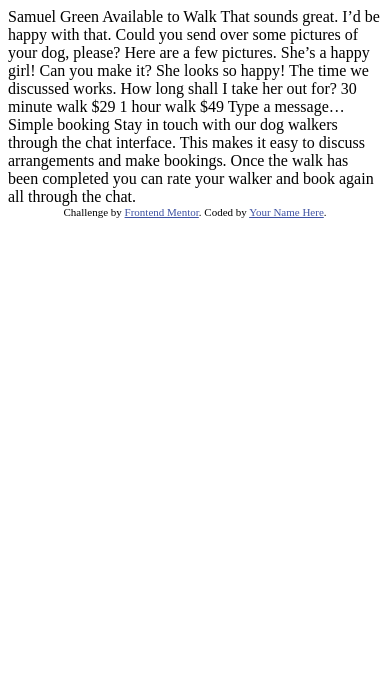
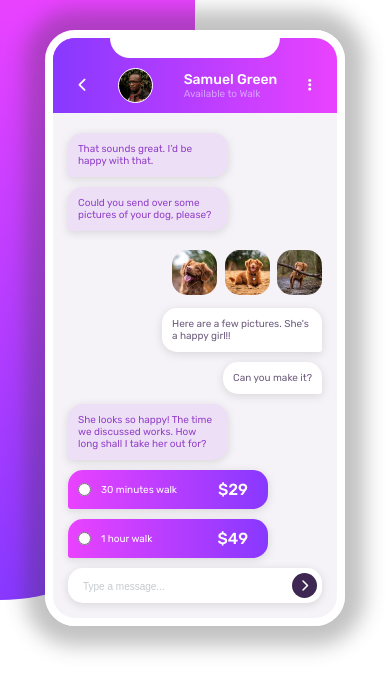
Before and after one commit to Baradit/chat-app-css-fem, a plain HTML site: page index.html in a window 390 px wide. Shown: the top 690 px of the page. Drawn offline with Linux system fonts and the light colour scheme.

Commit message:
mobile version done

```diff
--- a/index.html
+++ b/index.html
@@ -1,51 +1,196 @@
 <!DOCTYPE html>
 <html lang="en">
-<head>
-  <meta charset="UTF-8">
-  <meta name="viewport" content="width=device-width, initial-scale=1.0"> <!-- displays site properly based on user's device -->
+  <head>
+    <meta charset="UTF-8" />
+    <meta name="viewport" content="width=device-width, initial-scale=1.0" />
+    <!-- displays site properly based on user's device -->
 
-  <link rel="icon" type="image/png" sizes="32x32" href="./images/favicon-32x32.png">
+    <link
+      rel="icon"
+      type="image/png"
+      sizes="32x32"
+      href="./images/favicon-32x32.png"
+    />
 
-  <title>Frontend Mentor | [Challenge Name Here]</title>
+    <title>Frontend Mentor | [Chat app CSS Illustration]</title>
 
-  <!-- Feel free to remove these styles or customise in your own stylesheet 👍 -->
-  <style>
-    .attribution { font-size: 11px; text-align: center; }
-    .attribution a { color: hsl(228, 45%, 44%); }
-  </style>
-</head>
-<body>
+    <link rel="stylesheet" href="main.css" />
 
-  Samuel Green
-  Available to Walk
+    <!-- Kit Awesome Icons -->
+    <script
+      src="https://kit.fontawesome.com/92a35197c5.js"
+      crossorigin="anonymous"
+    ></script>
 
-  That sounds great. I’d be happy with that.
+    <!-- Font -->
+    <link rel="preconnect" href="https://fonts.googleapis.com" />
+    <link rel="preconnect" href="https://fonts.gstatic.com" crossorigin />
+    <link
+      href="https://fonts.googleapis.com/css2?family=Rubik:wght@400;500;700&display=swap"
+      rel="stylesheet"
+    />
 
-  Could you send over some pictures of your dog, please?
+    <!-- Feel free to remove these styles or customise in your own stylesheet 👍 -->
+    <style>
+      .attribution {
+        font-size: 11px;
+        text-align: center;
+      }
+      .attribution a {
+        color: hsl(228, 45%, 44%);
+      }
+    </style>
+  </head>
+  <body>
+    <div class="bg-color desktop mobile"></div>
+    <main class="main">
+      <div class="wrapper">
+        <section class="app-chat">
+          <div class="mobile">
+            <div class="mobile-header">
+              <div class="mobile-header__icon-return">
+                <i class="fas fa-chevron-left"></i>
+              </div>
+              <span class="mobile-header__avatar"></span>
+              <div class="mobile-header__info">
+                <p class="mobile-header__info-name">Samuel Green</p>
+                <p class="mobile-header__info-available">Available to Walk</p>
+              </div>
+              <div class="mobile-header__menu">
+                <i class="fas fa-ellipsis-v"></i>
+              </div>
+            </div>
+            <section class="chat">
+              <span class="chat-left">
+                That sounds great. I’d be happy with that.
+              </span>
+              <span class="chat-left">
+                Could you send over some pictures of your dog, please?
+              </span>
+              <div class="chat-right dogs-pictures">
+                <img src="/images/dog-image-1.jpg" alt="dog1">
+                <img src="/images/dog-image-2.jpg" alt="dog2">
+                <img src="/images/dog-image-3.jpg" alt="dog3">
+              </div>
+              <span class="chat-right">
+                Here are a few pictures. She's a happy girl!!
+              </span>
+              <span class="chat-right">
+                Can you make it?
+              </span>
+              <span class="chat-left">
+                She looks so happy! The time we discussed works. How long shall I take her out for?
+              </span>
+              <div class="chat-payment">
+                <div class="chat-payment__time">
+                  <input type="radio">
+                  <span>30 minutes walk</span>
+                </div>
+                <div class="chat-payment__price">
+                  <span>$29</span>
+                </div>
+              </div>
+              <div class="chat-payment">
+                <div class="chat-payment__time">
+                  <input type="radio">
+                  <span>1 hour walk</span>
+                </div>
+                <div class="chat-payment__price">
+                  <span>$49</span>
+                </div>
+              </div>
+              <div class="chat-send-message">
+                <form action="" class='chat-send-message__form'>
+                  <input type="text" placeholder="Type a message...">
+                  <span class="icon-send"><i class="fas fa-chevron-right"></i></span>
+                </form>
+              </div>
+            </section>
+          </div>
+        </section>
 
-  Here are a few pictures. She’s a happy girl!
+        <section class="app-text">
+          <h1>Simple booking</h1>
+          <p>Stay in touch with our dog walkers through the chat interface. This makes it easy to
+          discuss arrangements and make bookings. Once the walk has been completed you can rate
+          your walker and book again all through the chat.</p>
+        </section>
 
-  Can you make it?
 
-  She looks so happy! The time we discussed works. How long shall I take her out for?
+      </div>
 
-  30 minute walk
-  $29
 
-  1 hour walk
-  $49
 
-  Type a message…
+    <div class="attribution">
+      Challenge by
+      <a href="https://www.frontendmentor.io?ref=challenge" target="_blank"
+        >Frontend Mentor</a
+      >. Coded by <a href="#">NeutronCL</a>.
+    </div>
+  </body>
+</html>
 
-  Simple booking
+<!-- <main>
+    <div class="container">
+      <span class='left-form'></span>
+      <span class='right-form'></span>
 
-  Stay in touch with our dog walkers through the chat interface. This makes it easy to
-  discuss arrangements and make bookings. Once the walk has been completed you can rate
-  your walker and book again all through the chat.
 
-  <div class="attribution">
-    Challenge by <a href="https://www.frontendmentor.io?ref=challenge" target="_blank">Frontend Mentor</a>.
-    Coded by <a href="#">Your Name Here</a>.
-  </div>
-</body>
-</html>
+      <div class="main-phone">
+        <div class="main-phone__container">
+
+            <div class="main-phone__top">
+              <span class='hidden-element'></span>
+              <i class="fas fa-angle-left"></i>
+              <span class='avatar'></span>
+
+                <div>
+                  <span>Samuel Green</span>
+                  <span>Available to Walk</span>
+                </div>
+              <i class="fas fa-ellipsis-v"></i>
+            </div>
+
+            <div class="main-phone__bottom">
+              <div class="main-phone-messagel">
+              <p>That sounds great. I’d be happy with that.</p>
+              <p>Could you send over some pictures of your dog, please?</p>
+                </div>
+                <div class="main-phone__photos">
+                  <img src="" alt="">
+                  <img src="" alt="">
+                  <img src="" alt="">
+                </div>
+                <div class="main-phone-messager">
+                  <p>Here are a few pictures. She’s a happy girl!</p>
+                  <p>Can you make it?</p>
+                </div>
+                <div class="main-phone-messagel">
+                  <p>She looks so happy! The time we discussed works. How long shall I take her out for?</p>
+                </div>
+                <div class="main-phone__prices">
+                  <span>30 minute walk</span>
+                  <span>$29</span>
+                </div>
+                <div class="main-phone__prices">
+                  <span>1 hour walk</span>
+                  <span>$49</span>
+                </div>
+
+                <div class="main-phone__input">
+                  <p>Type a message…</p>
+                  <i class="fas fa-chevron-right"></i>
+                </div>
+              </div>
+            </div>
+            </div>
+
+      <div class="main-text">
+        <h1>Simple booking</h1>
+        <p>Stay in touch with our dog walkers through the chat interface. This makes it easy to
+        discuss arrangements and make bookings. Once the walk has been completed you can rate
+        your walker and book again all through the chat.</p>
+      </div>
+
+    </div>
+  </main> -->
--- /dev/null
+++ b/main.css
@@ -0,0 +1,280 @@
+:root {
+    --pale-violet: hsl(276, 100%, 81%);
+    --moderate-violet: hsl(276, 55%, 52%);
+    --desaturated-darkv: hsl(271, 15%, 43%);
+    --grayish-blue: hsl(206, 6%, 79%);
+    --very-dark-desaturated: hsl(271, 36%, 24%);
+    --dark-grayish-violet: hsl(270, 7%, 64%);
+
+    --light-magenta: hsl(293, 100%, 63%);
+    --light-violet: hsl(264, 100%, 61%);
+
+    --white: hsl(0, 0%, 100%);
+    --light-grayish-violet: hsl(270, 20%, 96%);
+    --very-light-magenta: hsl(289, 100%, 72%);
+
+}
+
+html {
+    font-size: 100%;
+    box-sizing: border-box;
+}
+
+*, *::before, *::after{
+    box-sizing: inherit;
+    margin: 0;
+    padding: 0;
+}
+
+body {
+    font-family: 'Rubik', sans-serif;
+    font-size: 1rem;
+    font-weight: 400;
+    position: relative;
+    background: var(--white);
+}
+
+.wrapper {
+    max-width: 1440px;
+    margin-inline: auto;
+}
+
+.bg-color.mobile {
+    position: absolute;
+    top: 0%;
+    left: 0;
+    width: 50%;
+    height: 600px;
+    background: linear-gradient(
+        hsl(293, 100%, 63%),
+        hsl(264, 100%, 61%));
+    border-radius: 0 0 200px 0px;
+    z-index: 10;
+}
+
+.main {
+    position: relative;
+    z-index: 99;
+}
+
+.app-chat {
+    max-width: 300px;
+    margin-inline: auto;
+    padding: 30px 0 0 0;
+}
+
+.app-chat .mobile {
+    width: 100%;
+    border: 8px solid var(--white);
+    border-radius: 30px;
+    overflow: hidden;
+    box-shadow: 0 0 20px 20px rgba(53, 53, 53, 0.3);
+}
+
+.mobile-header {
+    background: linear-gradient(
+        to left,
+        hsl(293, 100%, 63%),
+        hsl(264, 100%, 61%)
+    );
+    height: auto;
+    display: flex;
+    justify-content: space-around;
+    padding: 30px 10px 10px;
+    align-items: center;
+    color: var(--white);
+    position: relative;
+}
+
+.mobile-header::before {
+    content: '';
+    position:absolute;
+    top: 0;
+    right: 0;
+    left: 0;
+    margin-inline: auto;
+    width: 60%;
+    height: 20px;
+    background: var(--white);
+    border-radius: 0 0 50px 50px;
+}
+
+
+
+.mobile-header__info-name {
+    font-weight: 500;
+}
+
+.mobile-header__info-available {
+    font-weight: 400;
+    font-size: 0.625rem;
+    color: var(--pale-violet);
+}
+
+.mobile-header__info,
+.mobile-header__icon-return,
+.mobile-header__menu {
+    font-size: 14px;
+}
+
+.mobile-header__avatar {
+    border-radius: 50%;
+    width: 35px;
+    height: 35px;
+    display: block;
+    border: 1px solid var(--white);
+    background-image: url(/images/avatar.jpg);
+    background-size: cover;
+    background-position: center;
+    background-repeat: no-repeat;
+}
+
+.chat {
+    padding: 20px 15px 15px;
+    background-color: var(--light-grayish-violet);
+    display: flex;
+    flex-direction: column;
+}
+
+.chat-left {
+    color: var(--moderate-violet);
+    background-color: hsl(276, 55%, 92%);
+    padding: 10px;
+    border-radius: 15px;
+    align-self: flex-start;
+    border-radius: 15px 15px 15px 3px;
+}
+
+.chat-right {
+    background-color: var(--white);
+    color: var(--desaturated-darkv);
+    padding: 10px;
+    align-self: flex-end;
+    border-radius: 15px 15px 3px 15px;
+}
+
+.chat-left,
+.chat-right {
+    max-width: 160px;
+    display: inline-block;
+    margin: 0 0 10px 0;
+    font-size: 0.625rem;
+    box-shadow: rgba(99, 99, 99, 0.2) 0px 2px 8px 0px;
+}
+
+.dogs-pictures {
+    background-color: inherit;
+    padding: 0;
+    margin-top: 9px;
+    box-shadow: none;
+}
+
+.dogs-pictures img {
+    width: 45px;
+    height: 45px;
+    border-radius: 15px;
+}
+
+.dogs-pictures img:not(:last-child) {
+    margin-right: 5px;
+}
+
+
+.chat-payment {
+    display: flex;
+    justify-content: space-between;
+    align-items: center;
+    background: linear-gradient(
+        to right,
+        hsl(293, 100%, 63%),
+        hsl(264, 100%, 61%)
+    );
+    border-radius: 15px 15px 15px 3px;
+    box-shadow: rgba(99, 99, 99, 0.2) 0px 2px 8px 0px;
+    padding: 10px 20px 10px 10px;
+    max-width: 200px;
+    width: 100%;
+    color: var(--white);
+}
+
+.chat-payment:not(:last-child) {
+    margin-bottom: 10px;
+}
+
+.chat-payment__time {
+    color: var(--white);
+    font-size: 0.625rem;
+    display: flex;
+    align-items: center;
+    gap: 10px;
+}
+
+.chat-payment__price {
+    font-weight: 500;
+}
+
+.chat-send-message__form{
+    width: 100%;
+    position: relative;
+}
+
+.chat-send-message__form input {
+    width: 100%;
+    border: 0;
+    outline: none;
+    box-shadow: rgba(99, 99, 99, 0.2) 0px 2px 8px 0px;
+    height: 35px;
+    border-radius: 15px;
+    position: relative;
+    padding: 15px;
+    display: block;
+}
+
+.chat-send-message__form .icon-send {
+    position: absolute;
+    top: 5px;
+    right: 5px;
+    height: 25px;
+    width: 25px;
+    border-radius: 50%;
+    background-color: var(--very-dark-desaturated);
+    display: flex;
+    align-items: center;
+    justify-content: center;
+    color: var(--white);
+    font-size: 0.75rem;
+    font-weight: 600;
+    cursor: pointer;
+}
+
+.chat-send-message__form input::placeholder {
+    font-size: 0.625rem;
+    color: var(--grayish-blue);
+}
+
+
+.app-text {
+    max-width: 320px;
+    margin: 70px auto 0 auto;
+    text-align: center;
+}
+
+.app-text h1 {
+    color: var(--very-dark-desaturated);
+    font-size: 2.3rem;
+    font-weight: 500;
+    margin-bottom: 15px;
+}
+
+.app-text p {
+    color: var(--dark-grayish-violet);
+    line-height: 1.7;
+}
+
+
+.attribution {
+    margin-top: 4rem;
+    padding: 10px;
+    color: var(--white);
+    background: #2a2a2a;
+}
```
